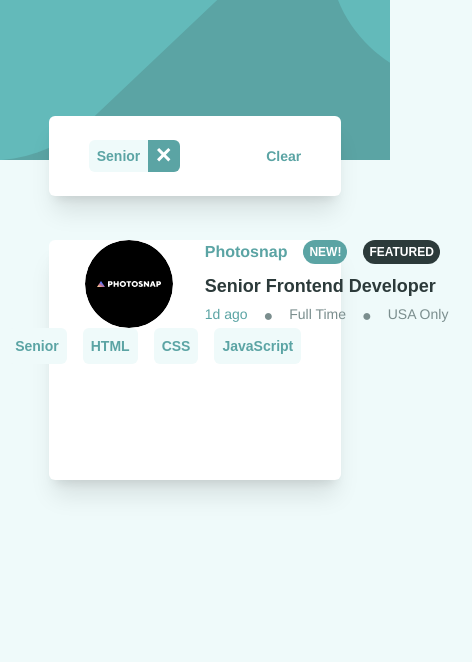
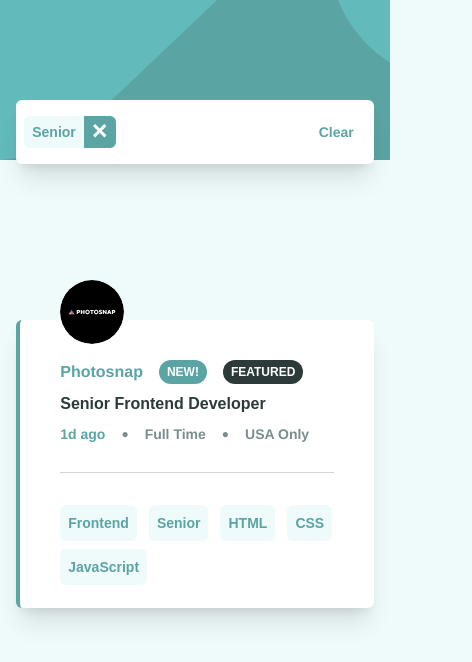
Before and after one commit to yosefbrowncode/job-listings, a Vue app: page / in a window 390 px wide. Both pictures are taken after a click on the element "Senior". Shown: the top 662 px of the page, 472 px wide, since content can reach past the window. Built offline with nearby package versions, Linux system fonts and the light colour scheme.

Commit message:
Finished. Need to go over it just to make sure

```diff
--- a/src/components/Card.vue
+++ b/src/components/Card.vue
@@ -83,26 +83,26 @@
 
 
  <template>
- <div class="cardDicv mt-20 mb-40 pb-40" >
-    <div v-for="job in filteredSearch" :key="job.id" class="container mx-auto h-60 xl:h-40 w-9/12 rounded-md bg-300 flex flex-col xl:flex-row shadow-xl bg-my-white mt-5">
-            <div class="bg-my-cyan w-1.5 rounded-l-md flex   " v-if="job.featured"></div>
-                <div class="xl:basis-1/2 my-auto flex ">
-                    <img class="w-24 h-124 align-middle  ml-9 rounded-full" :src="job.logo" alt="">
+ <div class="cardDicv mt-40 md:mt-20 mb-40 pb-40" >
+    <div v-for="job in filteredSearch" :key="job.id" :class="{ ' border-my-cyan border-l-4 xl:border-l-0 ' : job.featured }" class="container mx-auto h-72 sm:h-60 xl:h-40 w-11/12 sm:w-9/12 rounded-md bg-300 flex flex-col xl:flex-row shadow-xl bg-my-white mt-14 sm:mt-5">
+            <div class="bg-my-cyan w-1.5 h-100 rounded-l-md flex   " v-if="job.featured"></div>
+                <div class="xl:basis-1/2 mt-10 sm:mt-7  xl:my-auto relative flex ml-5 mr-5 xs:ml-10 xs:mr-10  xl:ml-0  border-stone-300  border-b xl:border-0 pb-7 xl:pb-0">
+                    <img class="absolute -mt-20 sm:m-0 sm:relative w-16 h-auto md:w-24 lg:w-24 xl:w-24  align-middle   rounded-full" :src="job.logo" alt="">
 
-                    <div class="container flex flex-col">
-                        <div class="basis-full basis-1/2 container h-fit flex flex-row space-x-4 ml-8">
+                    <div class="container flex flex-col space-y-2 sm:space-y-0">
+                        <div class="basis-full basis-1/2 container h-fit flex flex-row space-x-4 sm:ml-8 ">
                             <p class="font-bold text-base text-my-cyan h-fit">{{job.company}}</p>
-                            <p class="rounded-full py-1 px-1.5 bg-my-cyan h-fit text-my-white cardFont text-xs font-bold" v-if="job.new">NEW!</p>
-                            <p class="rounded-full py-1 px-1.5 bg-dark-tag h-fit text-my-white cardFont text-xs font-bold" v-if="job.featured">FEATURED</p>
+                            <p class="rounded-full py-1 px-2 bg-my-cyan h-fit text-my-white cardFont text-xs font-bold" v-if="job.new">NEW!</p>
+                            <p class="rounded-full py-1 px-2 bg-dark-tag h-fit text-my-white cardFont text-xs font-bold" v-if="job.featured">FEATURED</p>
                         </div>
 
-                        <div><h2 class="font-extrabold text-lg text-dark-tag text-left ml-8 cardFont">{{job.position}}</h2></div>
-                        <div class="basis-1/2 container h-fit flex flex-row space-x-4 ml-8 mt-1">
-                            <p class=" text-sm font-medium text-my-cyan h-fit text-light-tag">{{job.postedAt}}</p>
-                            <span class="text-light-tag">&#9679;</span>
-                            <p class="h-fit   text-sm font-medium text-light-tag">{{job.contract}}</p>
-                            <span class="text-light-tag">&#9679;</span>
-                            <p class="h-fit   text-sm font-medium text-light-tag ">{{job.location}}</p>
+                        <div><h2 class="font-extrabold text-md sm:text-lg text-dark-tag text-left sm:ml-8 cardFont hover:text-my-cyan cursor-pointer">{{job.position}}</h2></div>
+                        <div class="basis-1/2 container h-fit flex flex-row space-x-4 sm:ml-8 mt-1">
+                            <p class=" text-sm font-semibold text-my-cyan h-fit text-light-tag my-auto">{{job.postedAt}}</p>
+                            <span class="text-light-tag text-xs my-auto">&#9679;</span>
+                            <p class="h-fit   text-sm font-semibold text-light-tag my-auto">{{job.contract}}</p>
+                            <span class="text-light-tag text-xs my-auto">&#9679;</span>
+                            <p class="h-fit   text-sm font-semibold text-light-tag my-auto ">{{job.location}}</p>
                         </div>
 
 
@@ -111,15 +111,15 @@
 
             </div>
 
-            <div class="basis-full xl:basis-1/2 flex space-x-4 my-auto  justify-end mr-10">
+            <div class="xl:basis-1/2 flex sm:space-x-4  my-auto flex-wrap justify-start xl:justify-end ml-5 xs:ml-10  xl:mr-10">
 
-                <p class=" bg-tag-color p-2 rounded-md text-my-cyan h-fit font-semibold text-sm cardFont hover:bg-my-cyan   hover:text-my-white cursor-pointer" @click="roleFunc(job.role)">{{job.role}}</p>
-                <p class="level bg-tag-color p-2 rounded-md text-my-cyan h-fit  font-semibold text-sm cardFont hover:bg-my-cyan   hover:text-my-white cursor-pointer" @click="levelFunc(job.level)">{{job.level}}</p>
+                <p class=" bg-tag-color p-2 rounded-md text-my-cyan h-fit font-semibold text-sm cardFont hover:bg-my-cyan    hover:text-my-white cursor-pointer my-auto mr-3 mt-2 sm:mt-0 sm:mr-0  " @click="roleFunc(job.role)">{{job.role}}</p>
+                <p class="level bg-tag-color p-2 rounded-md text-my-cyan h-fit  font-semibold text-sm cardFont hover:bg-my-cyan   hover:text-my-white cursor-pointer my-auto mr-3 mt-2 sm:mt-0 sm:mr-0" @click="levelFunc(job.level)">{{job.level}}</p>
                 <template v-for="lang in job.languages">
-                    <p class="languages bg-tag-color p-2 rounded-md text-my-cyan h-fit font-semibold text-sm cardFont hover:bg-my-cyan   hover:text-my-white cursor-pointer" @click="langFunc(lang)">{{lang}}</p>
+                    <p class="languages bg-tag-color p-2 rounded-md text-my-cyan h-fit font-semibold text-sm cardFont hover:bg-my-cyan   hover:text-my-white cursor-pointer my-auto mr-3 mt-2 sm:mt-0 sm:mr-0" @click="langFunc(lang)">{{lang}}</p>
                 </template>
                 <template v-for="tool in job.tools">
-                    <p class="languages bg-tag-color p-2 rounded-md text-my-cyan h-fit  font-semibold text-sm cardFont hover:bg-my-cyan   hover:text-my-white cursor-pointer" @click="toolFunc(tool)">{{tool}}</p>
+                    <p class="languages bg-tag-color p-2 rounded-md text-my-cyan h-fit  font-semibold text-sm cardFont hover:bg-my-cyan   hover:text-my-white cursor-pointer my-auto mr-3 mt-2 sm:mt-0 sm:mr-0" @click="toolFunc(tool)">{{tool}}</p>
                 </template>
             </div>
     </div>
--- a/src/components/SearchBox.vue
+++ b/src/components/SearchBox.vue
@@ -41,19 +41,19 @@
 
 <template>
   <Transition>
-    <div v-show="showBox.count > 0" class="absolute top-24 inset-x-0 container mx-auto h-20 w-9/12 rounded-md bg-300 flex flex-row shadow-xl bg-my-white mt-5">
-      <div class="basis-1/2 flex space-x-4 my-auto justify-start ml-10">
-        <p v-if='searchVar.role' class=" bg-tag-color rounded-md text-my-cyan h-8   font-semibold text-sm cardFont flex  cursor-pointer" @click="roleDelete"><span class="my-auto px-2">{{searchVar.role}}</span><span class="h-100 w-8 bg-my-cyan rounded-r-md hover:bg-dark-tag"><img src="../assets/images/icon-remove.svg" class="mx-auto my-2"></span></p>
-        <p v-if='searchVar.level' class=" bg-tag-color rounded-md text-my-cyan h-8   font-semibold text-sm cardFont flex  cursor-pointer" @click="levelDelete"><span class="my-auto px-2">{{searchVar.level}}</span><span class="h-100 w-8 bg-my-cyan rounded-r-md hover:bg-dark-tag"><img src="../assets/images/icon-remove.svg" class="mx-auto my-2"></span></p>
+    <div v-show="showBox.count > 0" class="absolute top-11 xs:top-20 md:top-24 inset-x-0 container mx-auto pb-4   h-fit  w-11/12 sm:w-9/12 rounded-md bg-300 flex flex-row shadow-xl bg-my-white mt-5">
+      <div class="basis-3/4 flex flex-wrap md:space-x-4 my-auto justify-start ml-2 md:ml-10">
+        <p v-if='searchVar.role' class=" bg-tag-color rounded-md text-my-cyan h-8   font-semibold text-sm cardFont flex mt-4  cursor-pointer mr-2" @click="roleDelete"><span class="my-auto px-2">{{searchVar.role}}</span><span class="h-100 w-8 bg-my-cyan rounded-r-md hover:bg-dark-tag"><img src="../assets/images/icon-remove.svg" class="mx-auto my-2"></span></p>
+        <p v-if='searchVar.level' class=" bg-tag-color rounded-md text-my-cyan h-8   font-semibold text-sm cardFont flex mt-4   cursor-pointer mr-2" @click="levelDelete"><span class="my-auto px-2">{{searchVar.level}}</span><span class="h-100 w-8 bg-my-cyan rounded-r-md hover:bg-dark-tag"><img src="../assets/images/icon-remove.svg" class="mx-auto my-2"></span></p>
         <template v-for="(langs, index) in searchVar.lang" :key="langs.id">
-          <p v-if='langs' class=" bg-tag-color rounded-md text-my-cyan h-8   font-semibold text-sm cardFont flex  cursor-pointer" @click="langDelete(index)"><span class="my-auto px-2">{{langs}}</span><span class="h-100 w-8 bg-my-cyan rounded-r-md hover:bg-dark-tag"><img src="../assets/images/icon-remove.svg" class="mx-auto my-2"></span></p>
+          <p v-show='langs' class=" bg-tag-color rounded-md text-my-cyan h-8   font-semibold text-sm cardFont flex mt-4   cursor-pointer mr-2" @click="langDelete(index)"><span class="my-auto px-2">{{langs}}</span><span class="h-100 w-8 bg-my-cyan rounded-r-md hover:bg-dark-tag"><img src="../assets/images/icon-remove.svg" class="mx-auto my-2"></span></p>
         </template>
       <template v-for="(tools,index) in searchVar.tool" :key="tools.id">
-          <p v-if='tools' class=" bg-tag-color rounded-md text-my-cyan h-8   font-semibold text-sm cardFont flex  cursor-pointer" @click="toolDelete(index)"><span class="my-auto px-2">{{tools}}</span><span class="h-100 w-8 bg-my-cyan rounded-r-md hover:bg-dark-tag"><img src="../assets/images/icon-remove.svg" class="mx-auto my-2"></span></p>
+          <p v-show='tools' class=" bg-tag-color rounded-md text-my-cyan h-8   font-semibold text-sm cardFont flex mt-4   cursor-pointer mr-2" @click="toolDelete(index)"><span class="my-auto px-2">{{tools}}</span><span class="h-100 w-8 bg-my-cyan rounded-r-md hover:bg-dark-tag"><img src="../assets/images/icon-remove.svg" class="mx-auto my-2"></span></p>
         </template>
       </div>
-      <div class="basis-1/2 flex space-x-4 my-auto justify-end mr-10">
-      <p class="font-semibold text-sm  cursor-pointer text-my-cyan hover:underline  hover:underline-offset-4" @click="clearAll">Clear</p>
+      <div class="basis-1/4 flex md:space-x-4 my-auto justify-end mr-5 md:mr-10">
+      <p class="font-semibold text-sm  cursor-pointer text-my-cyan hover:underline  hover:underline-offset-4 mt-4 " @click="clearAll">Clear</p>
       </div>
     </div>
   </Transition>
--- a/src/index.css
+++ b/src/index.css
@@ -7,6 +7,7 @@
     background-color: hsl(180, 52%, 96%);
 
 }
+
 html {
     width:100vw;
     overflow-x:hidden;
--- a/tailwind.config.js
+++ b/tailwind.config.js
@@ -14,20 +14,10 @@
         "my-spartan": ["League Spartan", "sans-serif"],
       },
       screens: {
-        sm: "640px",
-        // => @media (min-width: 640px) { ... }
-
-        md: "768px",
-        // => @media (min-width: 768px) { ... }
-
-        lg: "1024px",
-        // => @media (min-width: 1024px) { ... }
-
-        xl: "1280px",
-        // => @media (min-width: 1280px) { ... }
-
-        "2xl": "1536px",
-        // => @media (min-width: 1536px) { ... }
+        xs: "360px",
+      },
+      fontSize: {
+        xxs: ["10px", "12px"],
       },
     },
   },
```
